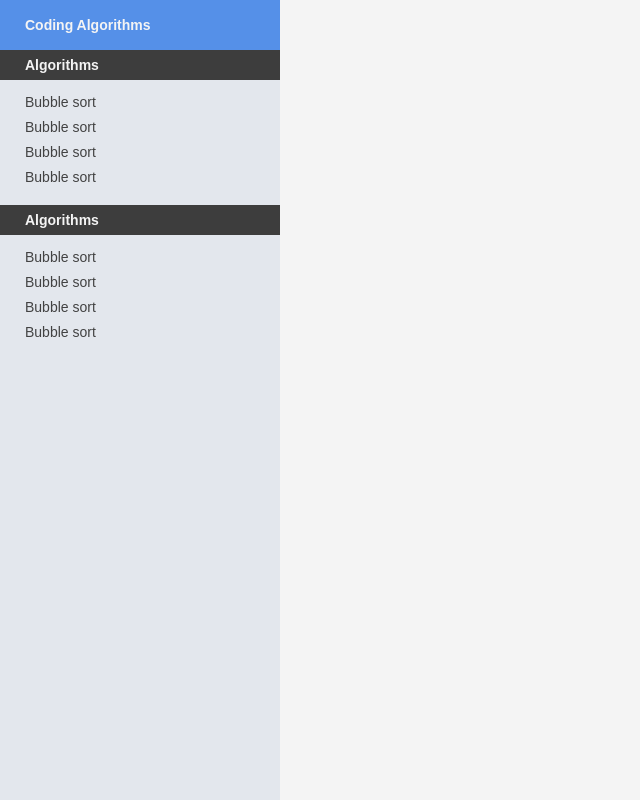
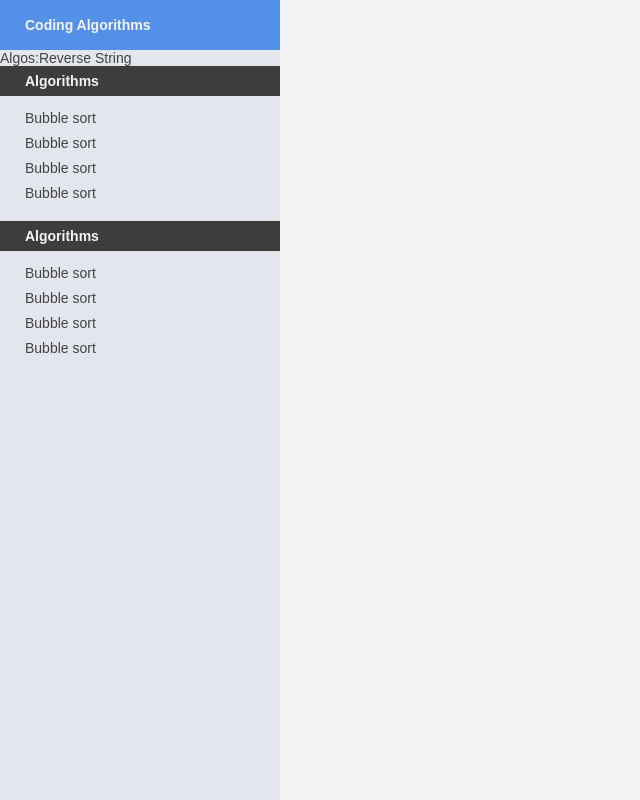
Before and after one commit to ericnam/codingalgorithms, a React (Create React App) app in the folder client/: page / in a window 1280 px wide. Shown: the whole page, without its empty margins (0-640 px from the left). Built offline with nearby package versions, Linux system fonts and the light colour scheme.

Commit message:
Algorithm set up architecture

```diff
--- /dev/null
+++ b/client/src/algorithms/Algorithms.js
@@ -0,0 +1,5 @@
+let stringAndArray = require('./StringAndArray/index.js');
+
+module.exports = {
+    StringAndArray: stringAndArray
+}
--- /dev/null
+++ b/client/src/algorithms/StringAndArray/index.js
@@ -0,0 +1,3 @@
+module.exports = {
+    reverseString: require("./reverseString.js")
+};
--- /dev/null
+++ b/client/src/algorithms/StringAndArray/reverseString.js
@@ -0,0 +1,12 @@
+let reverseString = (string) => {
+    let rs;
+    for (var i = string.length; i == 0; i--) {
+        rs += string[i];
+    }
+    return rs;
+};
+
+module.exports = {
+    title: "Reverse String",
+    method: reverseString
+}
--- a/client/src/components/SideNavbar.js
+++ b/client/src/components/SideNavbar.js
@@ -1,4 +1,6 @@
 import React, { Component } from 'react';
+
+import Algorithms from './../algorithms/Algorithms';
 
 export default class SideNavbar extends Component {
 
@@ -7,6 +9,11 @@ export default class SideNavbar extends Component {
             <div class="side-navbar">
                 <div class="header">
                     <span class="title">Coding Algorithms</span>
+                </div>
+
+                <div>
+                    Algos:
+                    {Algorithms["StringAndArray"]["reverseString"]["title"]}
                 </div>
 
                 <div class="algo-list">
```
